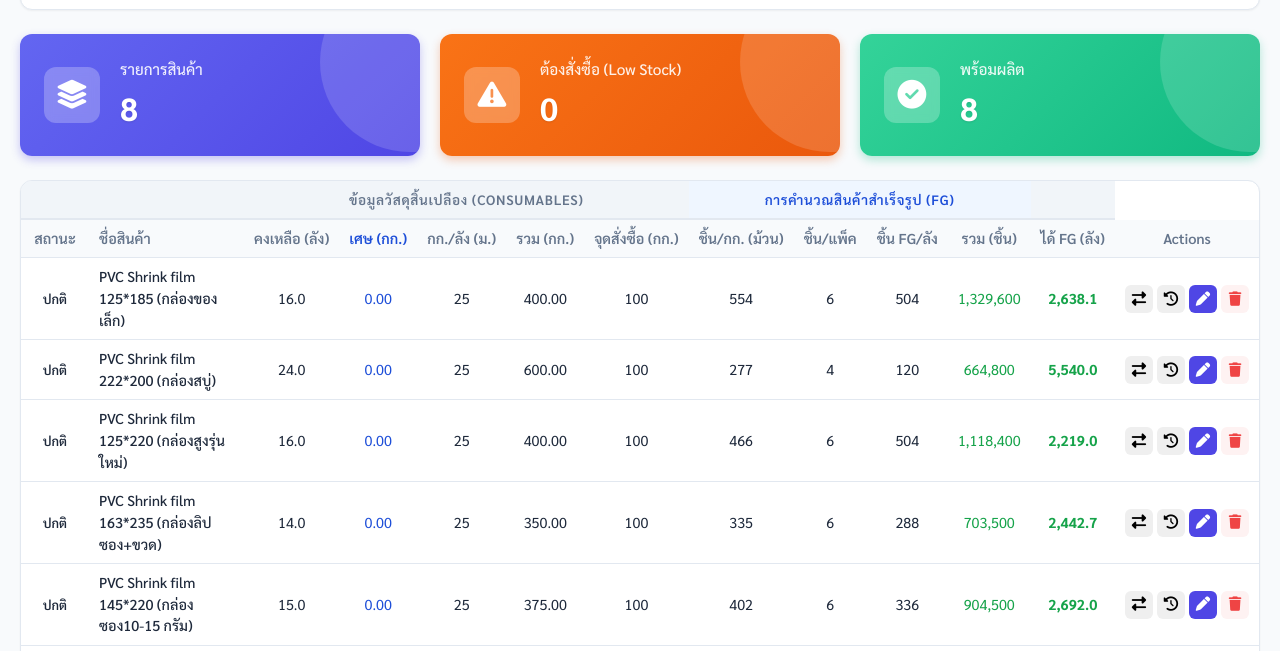
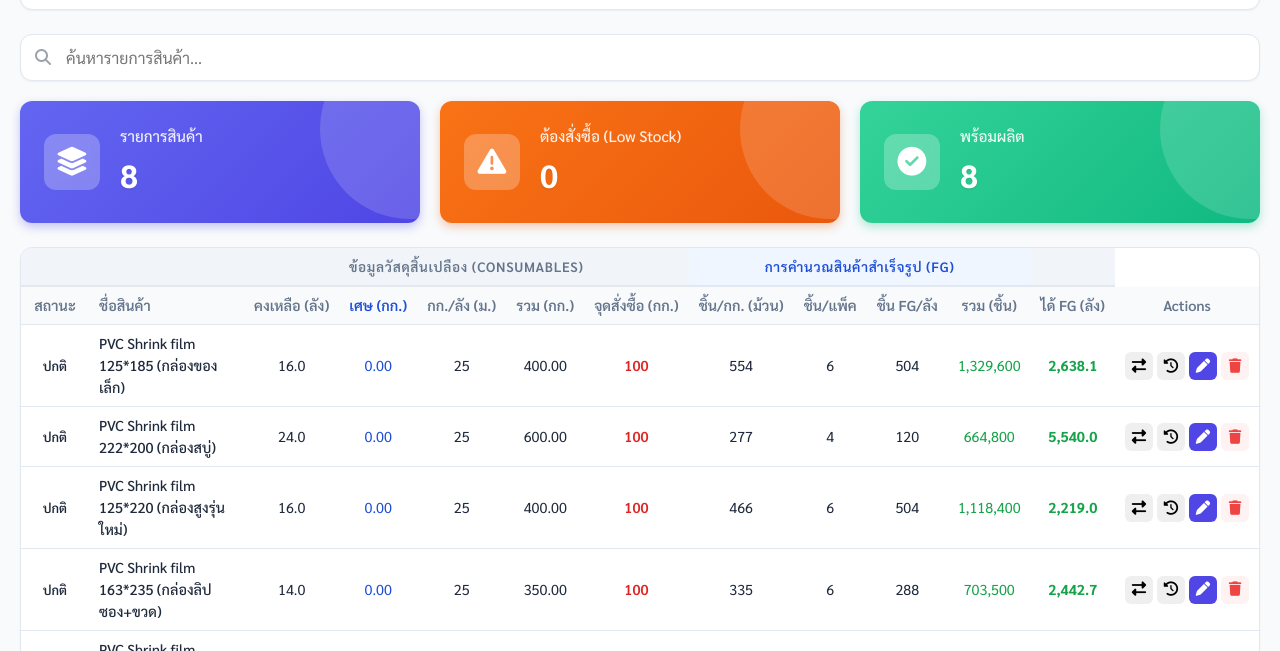
Before and after one commit to pongpipat4174-rgb/stockcard, a plain HTML site: page Consumable/index.html in a window 1280 px wide. Shown: the part 114-765 px from the top of the page. Drawn offline with Linux system fonts and the light colour scheme; no server answers.

Commit message:
Feat: Add Search Bar and Red Highlight for MinThreshold

```diff
--- a/Consumable/index.html
+++ b/Consumable/index.html
@@ -435,6 +435,16 @@
 
             <!-- Tab Content: Consumables (Current App) -->
             <div id="tab-consumables" class="tab-content active" style="display:block;">
+
+                <!-- Search Bar -->
+                <div style="margin-bottom: 20px; position: relative;">
+                    <i class="fa-solid fa-magnifying-glass"
+                        style="position: absolute; left: 15px; top: 50%; transform: translateY(-50%); color: #9ca3af;"></i>
+                    <input type="text" id="main-search-input" placeholder="ค้นหารายการสินค้า..."
+                        style="width: 100%; padding: 12px 12px 12px 45px; border-radius: 12px; border: 1px solid #e2e8f0; font-size: 1rem; box-shadow: 0 1px 2px rgba(0,0,0,0.05);"
+                        oninput="renderTable()">
+                </div>
+
                 <div class="dashboard-stats">
                     <div class="stat-card total">
                         <div class="icon"><i class="fa-solid fa-layer-group"></i></div>
--- a/Consumable/script.js
+++ b/Consumable/script.js
@@ -698,7 +698,16 @@ window.renderTable = () => {
         return;
     }
 
+    // Search Logic
+    const searchInput = document.getElementById('main-search-input');
+    const searchTerm = searchInput ? searchInput.value.trim().toLowerCase() : '';
+
     items.forEach((item, index) => {
+        // Filter
+        if (searchTerm && !item.name.toLowerCase().includes(searchTerm)) {
+            return; // Skip if not match
+        }
+
         const isRoll = item.category === 'unit';
         const stockPartial = isRoll ? 0 : (item.stockPartialKg || 0); // Partial not used for rolls
 
@@ -761,7 +770,8 @@ window.renderTable = () => {
             <td class="center bg-shrink">
                 ${isRoll ? '-' : formatNumber(totalKg, 2)}
             </td>
-            <td class="center dim bg-shrink mobile-hidden">${item.minThreshold}</td>
+             <!-- Min Threshold Red Color -->
+            <td class="center dim bg-shrink mobile-hidden" style="color: #dc2626; font-weight:600;">${item.minThreshold}</td>
             <td class="center dim bg-shrink">
                 ${isRoll ? formatNumber(item.pcsPerRoll) : formatNumber(item.pcsPerKg)}
             </td>
```
